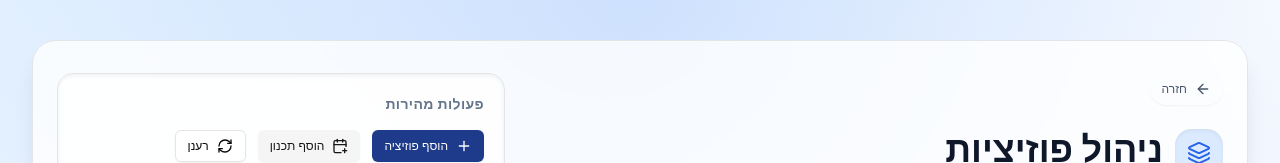
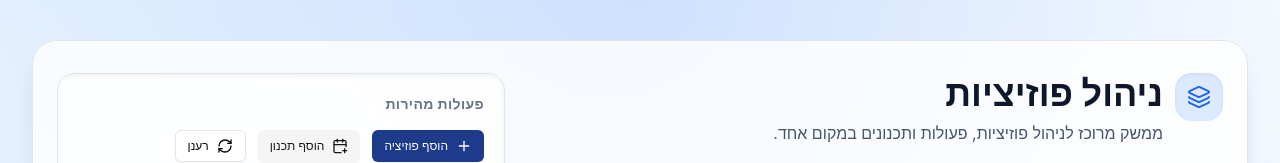
Before and after one commit to razmazlih/live-stocks, a Next.js app: page /positions in a window 1280 px wide. Shown: the top 163 px of the page. Built offline with nearby package versions, Linux system fonts and the light colour scheme; no server answers; the database is empty.

Commit message:
delete back button in manage positions page

```diff
--- a/app/positions/page.tsx
+++ b/app/positions/page.tsx
@@ -1079,16 +1079,6 @@ export default function PositionsPage() {
           <div className="pointer-events-none absolute -right-12 top-0 h-48 w-48 rounded-full bg-[color:var(--color-blue-200)]/60 blur-3xl" />
           <div className="relative z-10 flex flex-col gap-8 lg:flex-row lg:items-start lg:justify-between">
             <div className="space-y-6">
-              <Link href="/" className="inline-flex">
-                <Button
-                  variant="ghost"
-                  size="sm"
-                  className="gap-2 rounded-full bg-[color:var(--color-neutral-white)]/80 px-3 text-slate-600 shadow-sm hover:text-slate-800"
-                >
-                  <ArrowLeft className="h-4 w-4" />
-                  {locale === "he" ? "חזרה" : "Back"}
-                </Button>
-              </Link>
               <div className="flex items-start gap-3">
                 <div className="rounded-2xl bg-blue-100 p-3 text-blue-600 shadow-inner">
                   <Layers className="h-6 w-6" />
```
